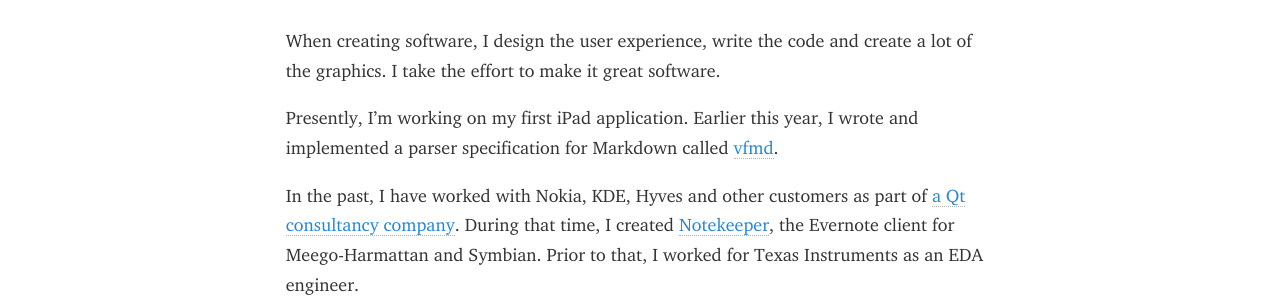
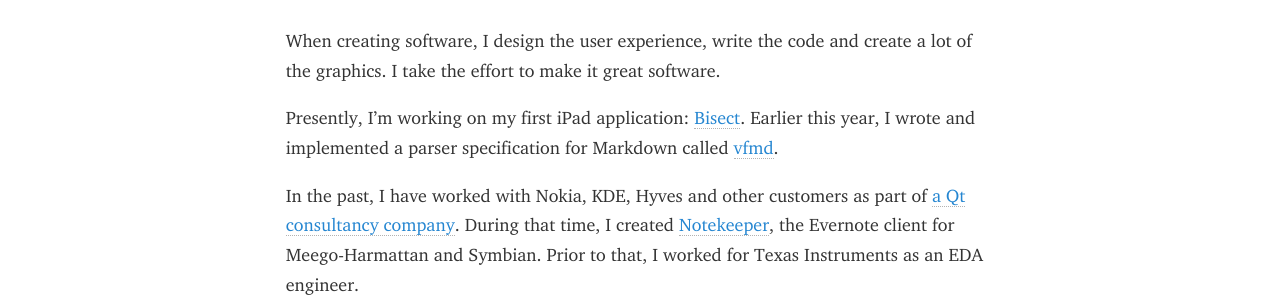
Before and after one commit to roop/roop.github.io, a Jekyll site: the page built from about.md, in a window 1280 px wide. Shown: the part 271-571 px from the top of the page. Built offline with Jekyll 4.4.1, drawn with Linux system fonts in a browser that asks for light colours; some web fonts are replaced; some of the changed lines change nothing that is shown.

Commit message:
Link to Bisect from the About page

```diff
--- a/about.md
+++ b/about.md
@@ -12,15 +12,17 @@
 write the code and create a lot of the graphics. I take the
 effort to make it great software.
 
-Presently, I'm working on my first iPad application. Earlier this year,
-I wrote and implemented a parser specification for Markdown called
-[vfmd][].
+Presently, I'm working on my first iPad application: [Bisect]. Earlier
+this year, I wrote and implemented a parser specification for Markdown
+called [vfmd].
 
 In the past, I have worked with Nokia, KDE, Hyves and other customers
 as part of [a Qt consultancy company]. During that time, I created
 [Notekeeper][], the Evernote client for Meego-Harmattan and Symbian.
 Prior to that, I worked for Texas Instruments as an EDA engineer.
 
+[Bisect]: http://bisectapp.com
+          "Bisect: A split-screen Markdown editor for the iPad"
 [vfmd]: http://vfmd.github.io/ "vfmd: Markdown with a spec"
 [Notekeeper]: http://www.notekeeperapp.com/n9 "Notekeeper for N9"
 [a Qt consultancy company]: http://www.forwardbias.in/ "ForwardBias Technologies"
```
